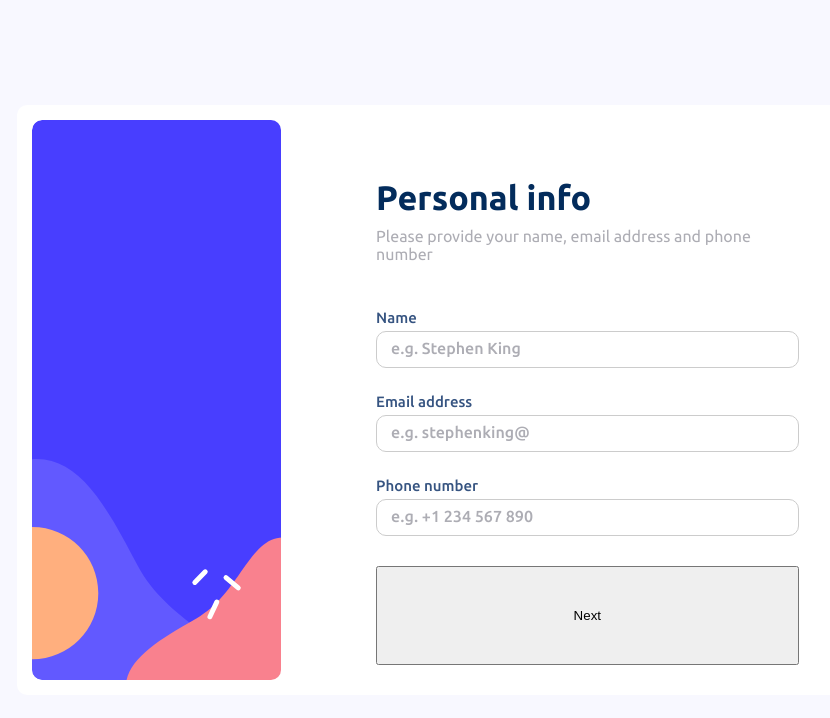
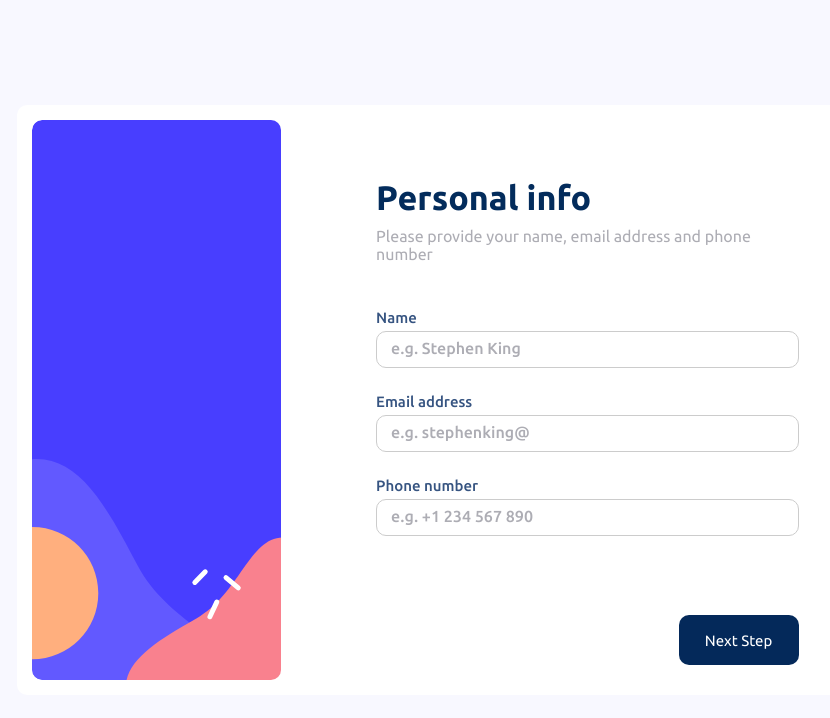
Before and after one commit to EdoardoMiglioli/Multi-step-form-design, a React (Create React App) app in the folder multi-step-form/: page / in a window 1280 px wide. Shown: the top 718 px of the page, without its empty margins (185-1015 px from the left). Built offline with nearby package versions, Linux system fonts and the light colour scheme.

Commit message:
styled -next- button

```diff
--- a/multi-step-form/src/components/Buttons/NextButton.jsx
+++ b/multi-step-form/src/components/Buttons/NextButton.jsx
@@ -0,0 +1,9 @@
+import React from "react";
+
+const NextButton = ({ handleNext }) => {
+    return (
+        <button className="next-button" onClick={handleNext}>Next Step</button>
+    );
+}
+
+export default NextButton;
--- a/multi-step-form/src/components/Steps/Step1.jsx
+++ b/multi-step-form/src/components/Steps/Step1.jsx
@@ -1,4 +1,5 @@
 import React from 'react';
+import NextButton from '../Buttons/NextButton';
 
 function Step1({ formData, handleChange, onNext }) {
   const { name, email, phone } = formData;
@@ -59,7 +60,7 @@ function Step1({ formData, handleChange, onNext }) {
         </div>
       </div>
 
-      <button onClick={handleNext}>Next</button>
+      <NextButton handleNext={handleNext} />
     </div>
   );
 }
--- a/multi-step-form/src/index.js
+++ b/multi-step-form/src/index.js
@@ -3,6 +3,7 @@ import ReactDOM from 'react-dom/client';
 import index from "./styles/index.css";
 import sidebar from "./styles/sidebar.css";
 import step from "./styles/step.css";
+import buttons from "./styles/buttons.css";
 import App from './App';
 import reportWebVitals from './reportWebVitals';
 
--- /dev/null
+++ b/multi-step-form/src/styles/buttons.css
@@ -0,0 +1,22 @@
+button:hover {
+    cursor: pointer;
+}
+
+.next-button, .back-button {
+    font-family: var(--font-family);
+}
+
+.next-button {
+    margin-top: auto;
+    margin-left: auto;
+    width: 120px;
+    height: 50px;
+    color: #fff;
+    background-color: var(--next-button-color);
+    border-radius: 10px;
+    font-size: 15px;
+}
+
+.next-button:hover {
+    background-color: var(--hover-button-color);
+}
--- a/multi-step-form/src/styles/index.css
+++ b/multi-step-form/src/styles/index.css
@@ -8,7 +8,7 @@
     --secondary-text-color: #ADADB4;
     --error-text-color: #E3576D;
 
-    --button-color: #04295A;
+    --next-button-color: #04295A;
     --back-button-color: #ACADB7;
     --selected-step-color: #BEE3FF;
 
@@ -51,3 +51,11 @@ body {
 }
 
 /* removing standard stylings */
+
+input:focus {
+    outline: none;
+}
+
+button {
+    border: none;
+}
--- a/multi-step-form/src/styles/step.css
+++ b/multi-step-form/src/styles/step.css
@@ -58,6 +58,9 @@
   font-weight: var(--medium-font);
 }
 
+.text-input:focus {
+  border-color: var(--active-input-color);
+}
 
 
 /* Step 2 */
```
